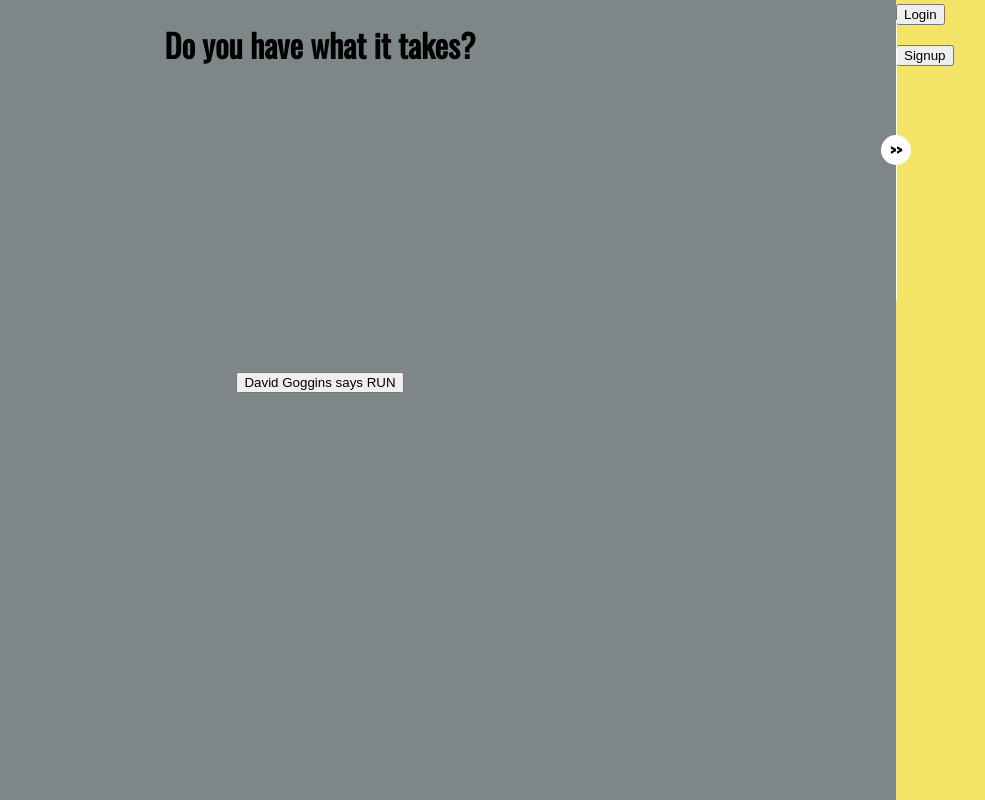
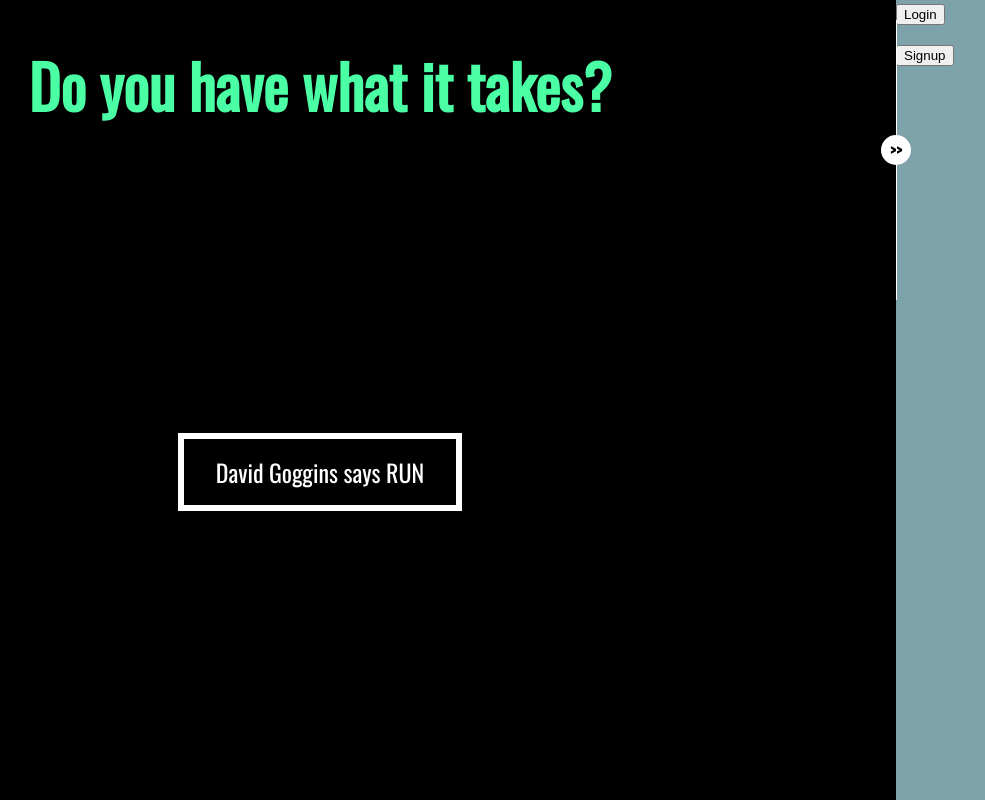
Before and after one commit to erikwesterberg/cooper-client, a React (Create React App) app: page / in a window 1280 px wide. Shown: the whole page, without its empty margins (256-1241 px from the left). Built offline with nearby package versions, Linux system fonts and the light colour scheme.

Commit message:
styles the button and header

```diff
--- a/src/Components/SignupForm.js
+++ b/src/Components/SignupForm.js
@@ -3,7 +3,7 @@
 
 const SignupForm = (props) => {
   return (
-    <form id="signUp-form" className="input-data-form">
+    <form id="signUp-form" className="">
       <div>
         <label >Email</label>
         <input id="email" onChange={props.inputChangeHandler}></input>
--- a/src/styling/main.scss
+++ b/src/styling/main.scss
@@ -4,7 +4,9 @@
   font-family: 'Oswald', sans-serif;
 }
 .h1 {
-  text-align: center
+  text-align: center;
+  color: #4BFFA5;
+  font-size: 60px
 
 }
 .logo{
@@ -37,12 +39,12 @@
 }
 
 .left-bg {
-  background-color:#7F8688;
+  background-color: black;
   left: 0;
   width: 90%;
 }
 .right-bg {
-  background-color:#F3E367;
+  background-color:#7DA2A9;
   background-position: right;
   right: 0;
   width: 10%;
@@ -100,10 +102,32 @@
   justify-content: center;
   align-items: center;
   color:#fd746c;
-  background: white;
+  background: #4BFFA5;
   border-radius:10px;
   height: 280px;
   width: 200px;
   padding: 20px;
   font-family: 'Josefin Sans', sans-serif;
 }
+
+
+
+
+.button1 {
+  font-family: 'Oswald', sans-serif;
+  background-color:black;
+  border: none;
+  color: white;
+  padding: 15px 32px;
+  text-align: center;
+  text-decoration: none;
+  display: inline-block;
+  font-size: 24px;
+  margin: 4px 2px;
+  border: 6px solid white;
+}
+
+.button1:hover {
+  background-color: #4CAF50;
+  color: white;
+}
```
